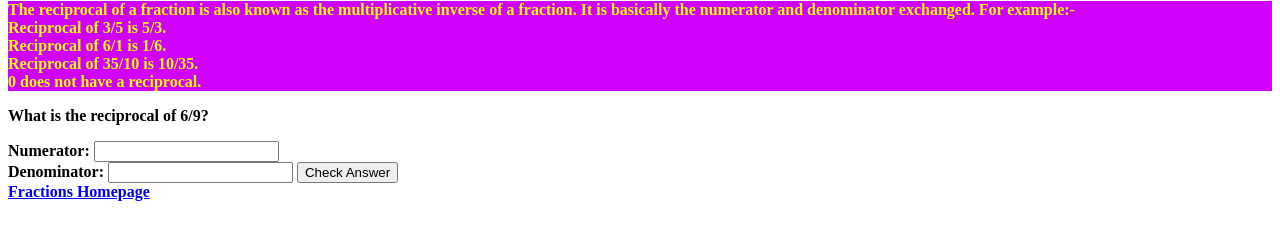
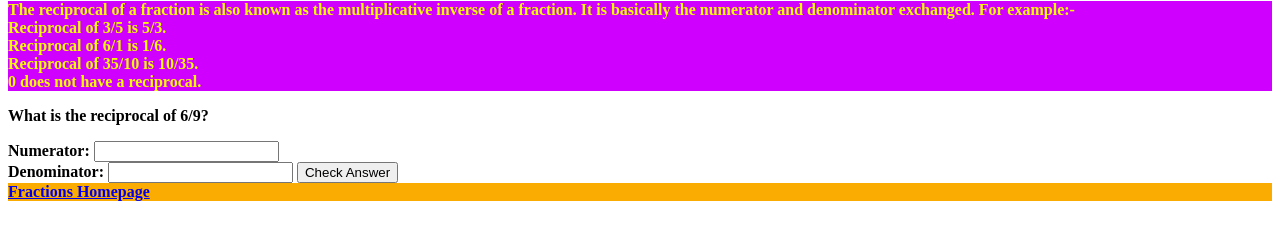
Before and after one commit to scratch-extender/scratch-extender.github.io, a plain HTML site: page Reciprocals.html in a window 1280 px wide. Shown: the part 79-318 px from the top of the page. Drawn offline with Linux system fonts and the light colour scheme.

Commit message:
Update Reciprocals.html

```diff
--- a/Reciprocals.html
+++ b/Reciprocals.html
@@ -68,7 +68,7 @@
     // Generate the initial fraction
     generateFraction();
 </script>
-<footer>
+<footer style = "background-color:#faac02">
 <a href="index.html">Fractions Homepage</a>
 </footer>
   </article>
```
